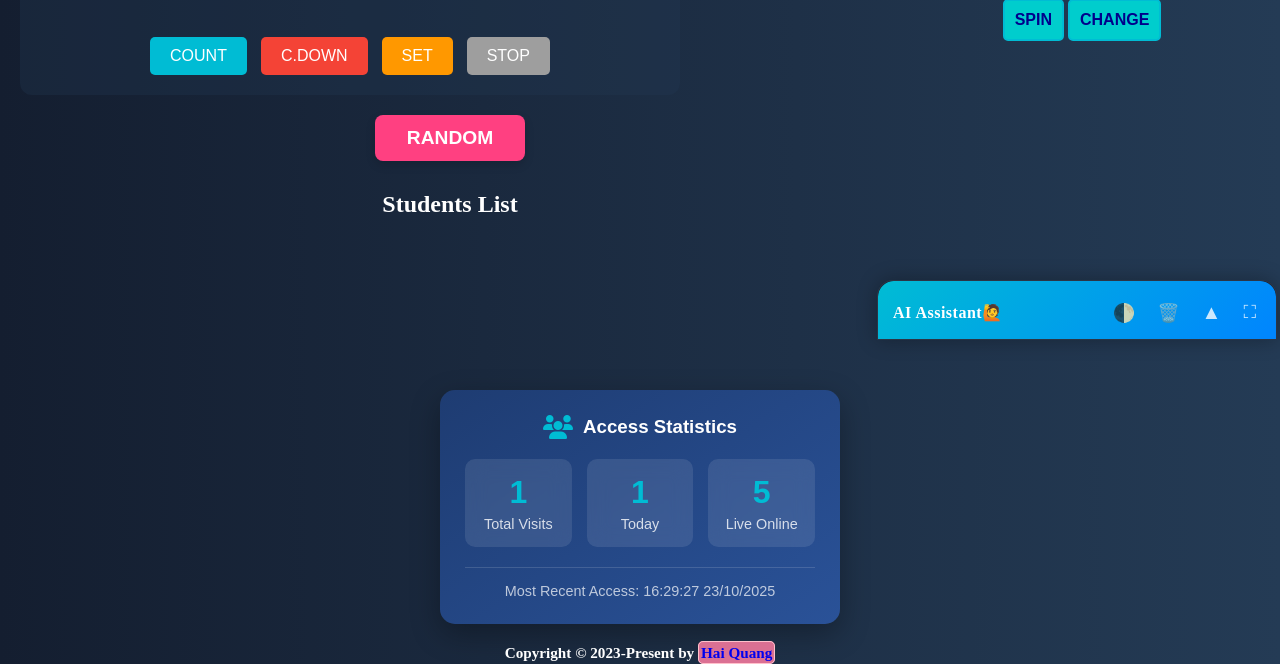
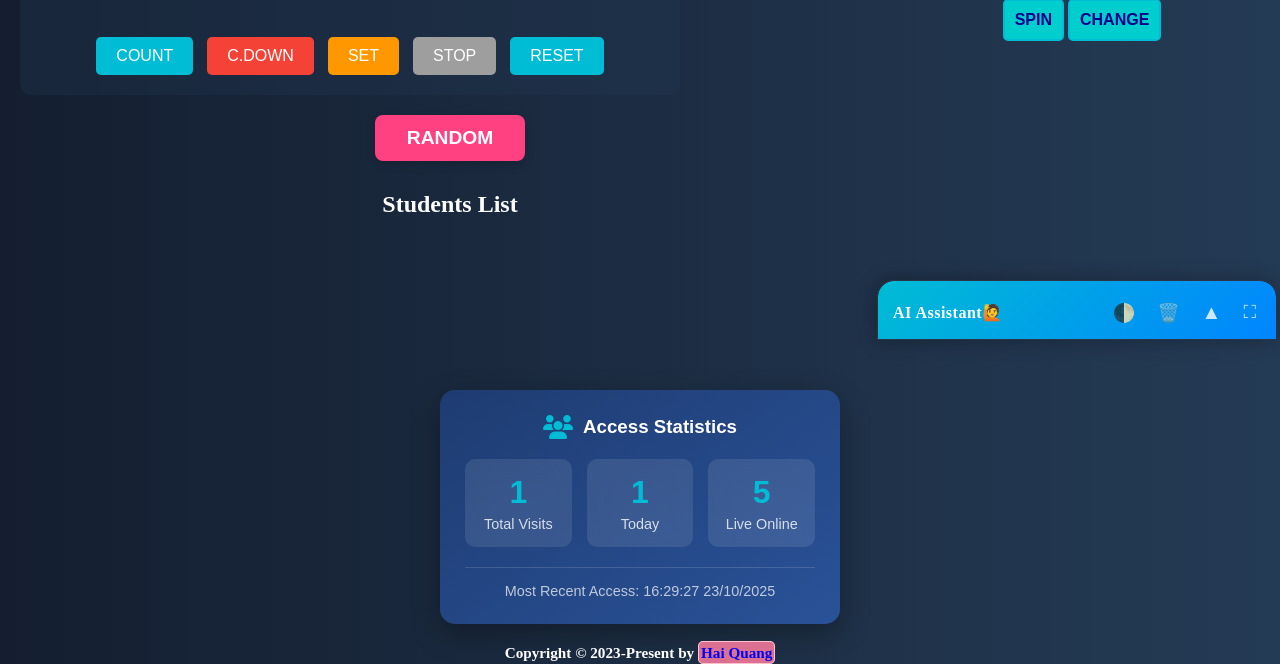
Before and after one commit to quanghai9498/vinarandom, a website: page public/index.html in a window 1280 px wide. Shown: the part 460-1124 px from the top of the page. Drawn offline with nearby package versions, Linux system fonts and the light colour scheme; no server answers.

Commit message:
Update index.html

```diff
--- a/public/index.html
+++ b/public/index.html
@@ -91,6 +91,7 @@
             <button class="btn down-btn" id="down">C.DOWN</button>
             <button class="btn reset-btn" id="set">SET</button>
             <button class="btn stop-btn" id="stop">STOP</button>
+            <button class="btn" id="resetTimerBtn">RESET</button>
           </div>
         </div>
       </div>
```
